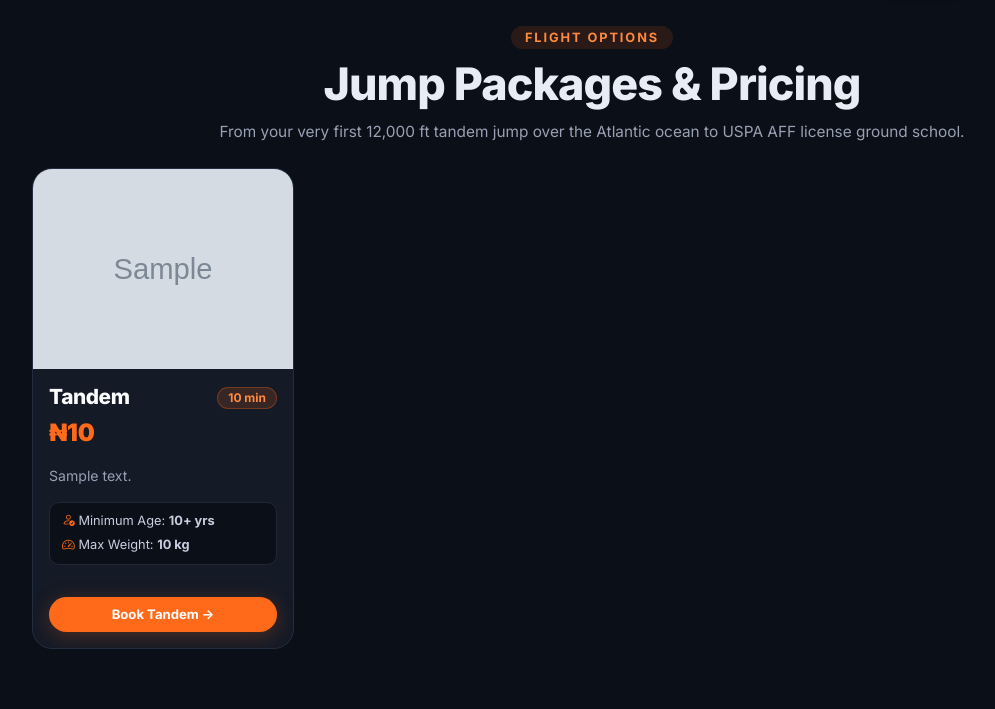
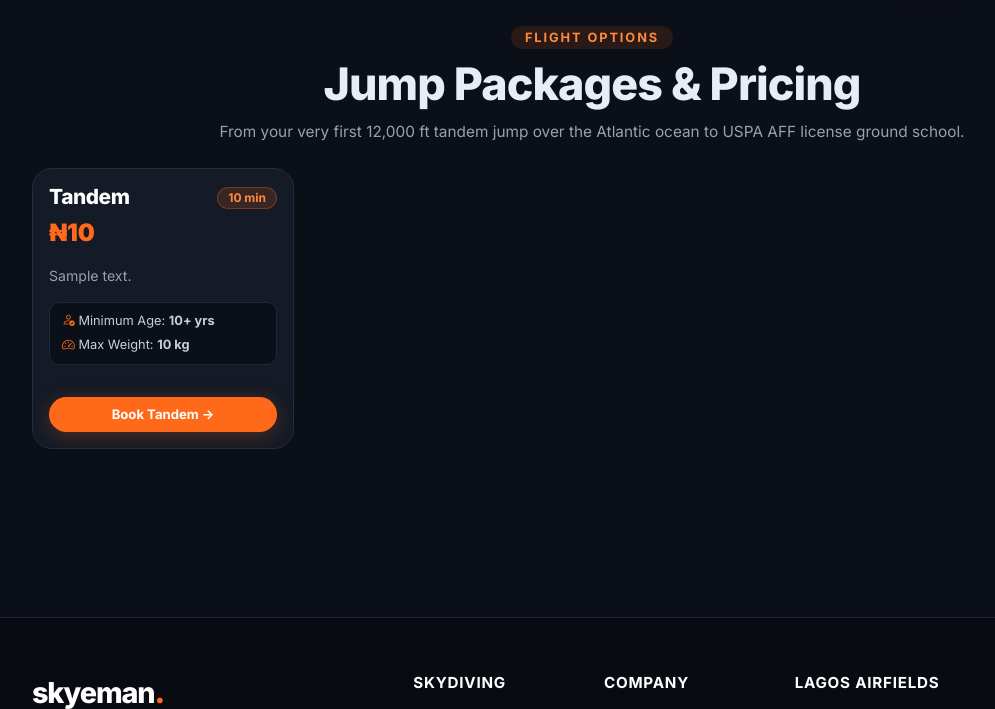
Before and after one commit to justphemi/skyeman, a Django app: page /packages/ in a window 1280 px wide. Shown: the part 150-859 px from the top of the page, without its empty margins (48-1043 px from the left). Run offline with Django 5.2, Linux system fonts and the light colour scheme; tables that the repository leaves empty hold one stand-in row (values such as "Sample post"); grey boxes marked "Sample" are stand-in pictures.

Commit message:
first commit

```diff
--- a/dropzones/templates/dropzones/package_list.html
+++ b/dropzones/templates/dropzones/package_list.html
@@ -39,7 +39,7 @@
     <div class="col-lg-3 col-md-6">
       <div class="pkg-card h-100">
         <div>
-          <img class="pkg-img" src="{{ pkg.image_url|default:'https://images.unsplash.com/photo-1521673461164-de300ebcfb17?auto=format&fit=crop&w=800&q=80' }}" alt="{{ pkg.name }}" loading="lazy">
+          <!-- <img class="pkg-img" src="{{ pkg.image_url|default:'https://images.unsplash.com/photo-1521673461164-de300ebcfb17?auto=format&fit=crop&w=800&q=80' }}" alt="{{ pkg.name }}" loading="lazy"> -->
           <div class="p-3">
             <div class="d-flex justify-content-between align-items-center mb-1">
               <h3 style="font-size:1.3rem;font-weight:800;color:#fff;margin:0;">{{ pkg.name }}</h3>
```
